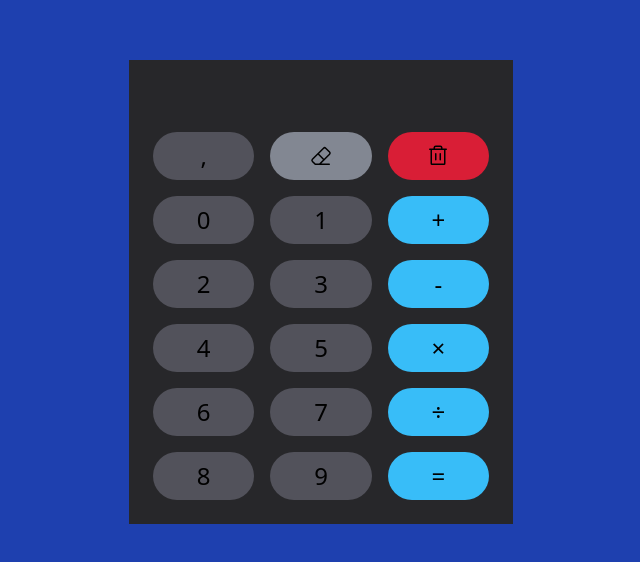
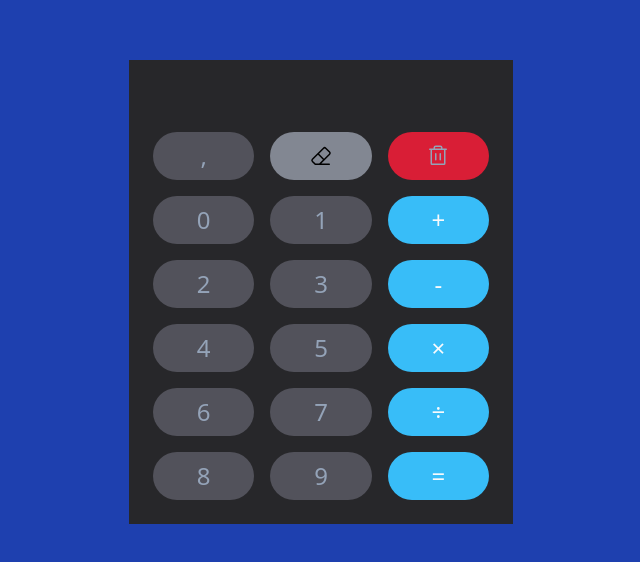
Before and after one commit to Tevin08/Caluculadora-React, a React (Vite) app in the folder Calculadora/: page / in a window 1280 px wide. Shown: the part 108-670 px from the top of the page, without its empty margins (319-959 px from the left). Built offline with nearby package versions, Linux system fonts and the light colour scheme.

Commit message:
funcionando pouco

```diff
--- a/Calculadora/src/assets/components/Buttons.jsx
+++ b/Calculadora/src/assets/components/Buttons.jsx
@@ -1,13 +1,13 @@
 import { Trash } from "@phosphor-icons/react";
 
-export default function Button({number,blue, style,icon,onclick}){
+export default function Button({number,blue, style,icon,onclick, value}){
 
     return(
 
             <button
-                className={`flex items-center justify-center  text-2xl rounded-full ${blue ? 'bg-sky-400':'bg-zinc-600'}  w-full h-12`  }
+                className={`flex items-center justify-center  text-2xl rounded-full ${blue ? 'bg-sky-400  text-slate-50'   :'bg-zinc-600'}  w-full h-12 text-slate-400 `  }
                 style={style}
-                onClick = {()=> onclick(number ? number: number.toString())}
+                onClick = {()=> onclick(`${value}${number}`)}
             >
                 {number}
                 {icon}
```
